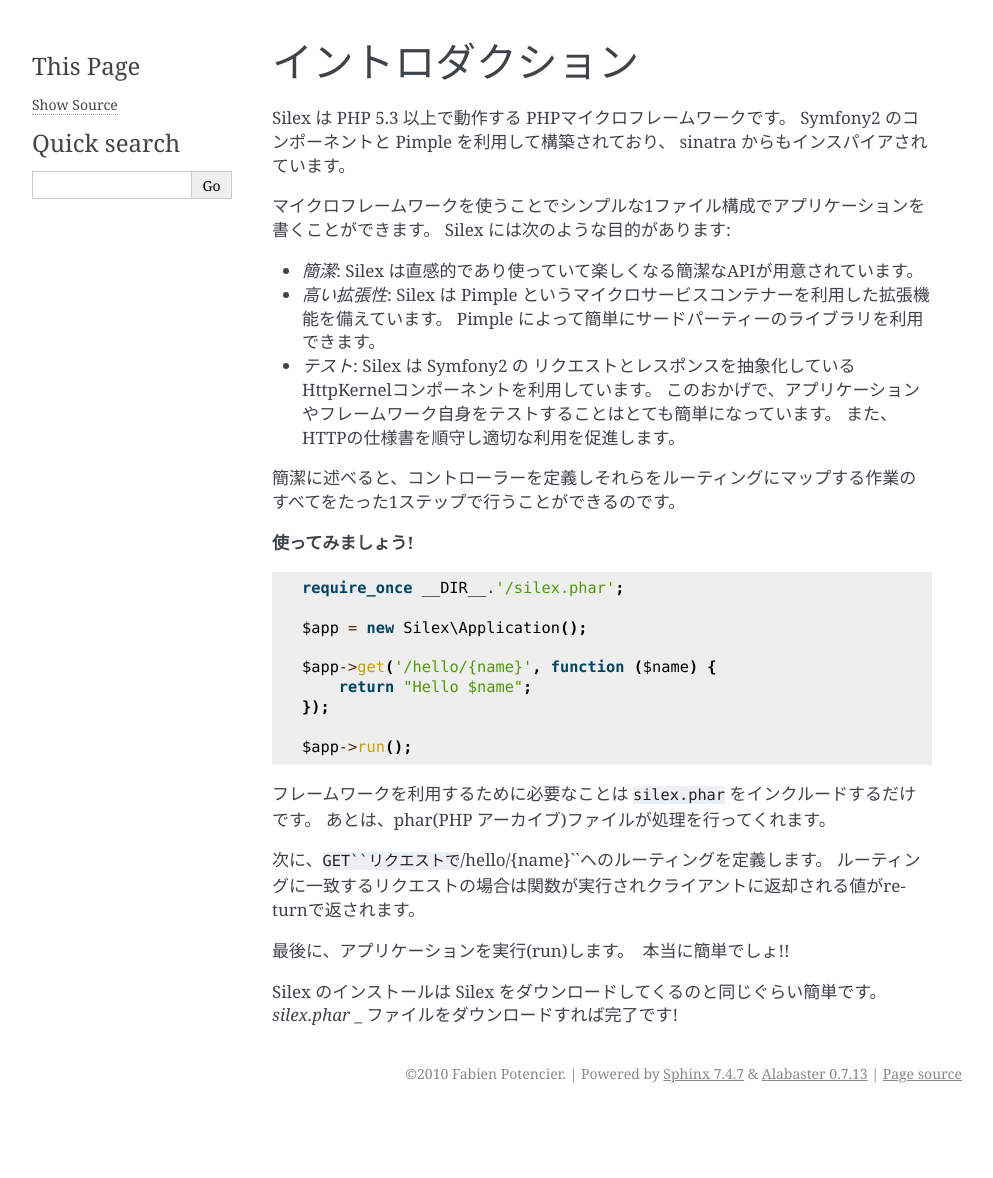
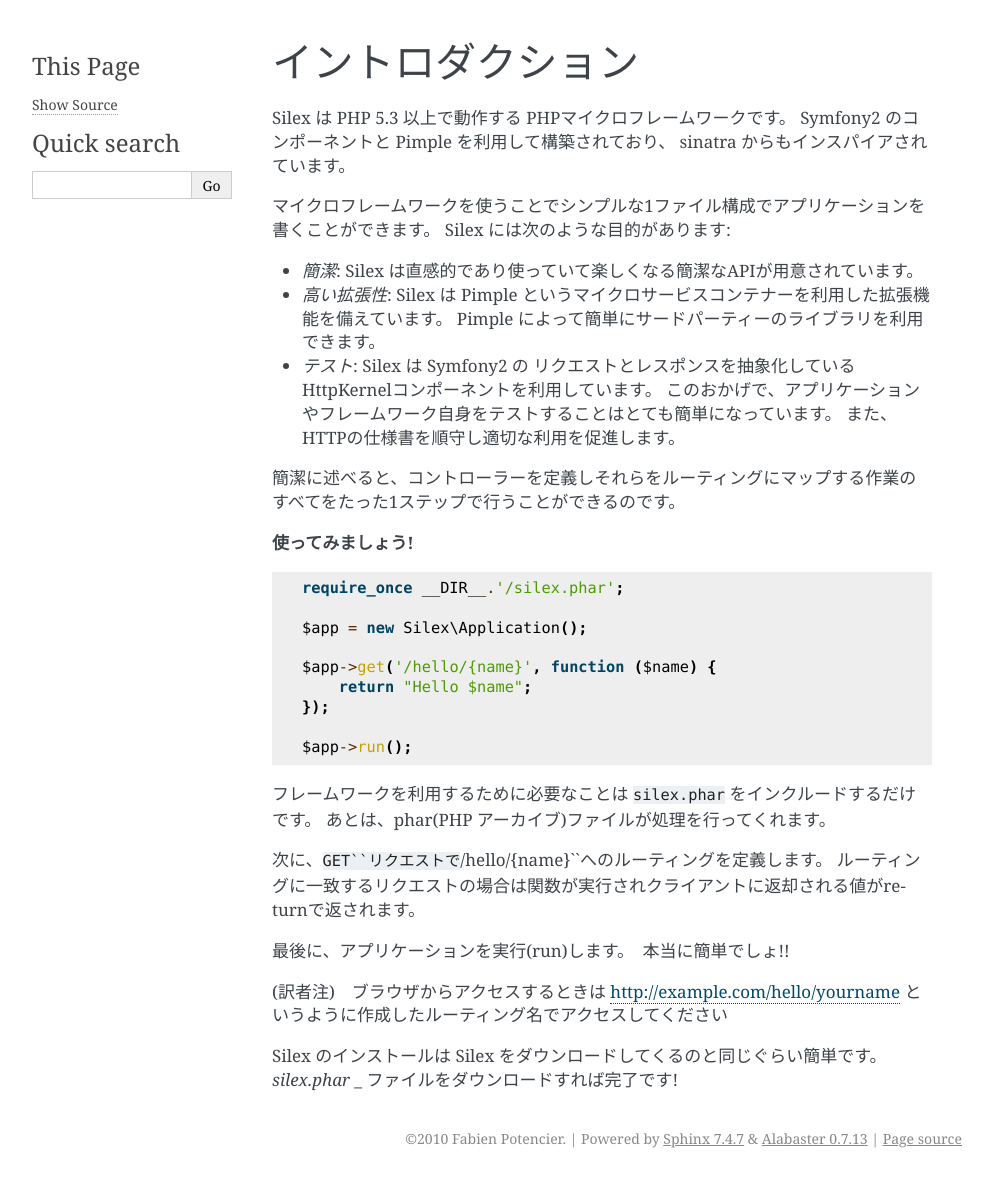
Before and after one commit to brtriver/silex-doc-ja, a Sphinx documentation site: the page built from doc/intro.rst, in a window 1280 px wide. Shown: the whole page, without its empty margins (148-1141 px from the left). Built offline with Sphinx 7.4.7, drawn with Linux system fonts in a browser that asks for light colours; before the commit the page ends 1113 px from its top, so only the background shows below that.

Commit message:
added: note in Japanese to intro.rst

```diff
--- a/doc/intro.rst
+++ b/doc/intro.rst
@@ -37,6 +37,8 @@
 
 最後に、アプリケーションを実行(run)します。　本当に簡単でしょ!!
 
+(訳者注)　ブラウザからアクセスするときは http://example.com/hello/yourname というように作成したルーティング名でアクセスしてください
+
 Silex のインストールは Silex をダウンロードしてくるのと同じぐらい簡単です。 `silex.phar` _ ファイルをダウンロードすれば完了です!
 
 .. _silex.phar: http://silex-project.org/get/silex.phar
```
